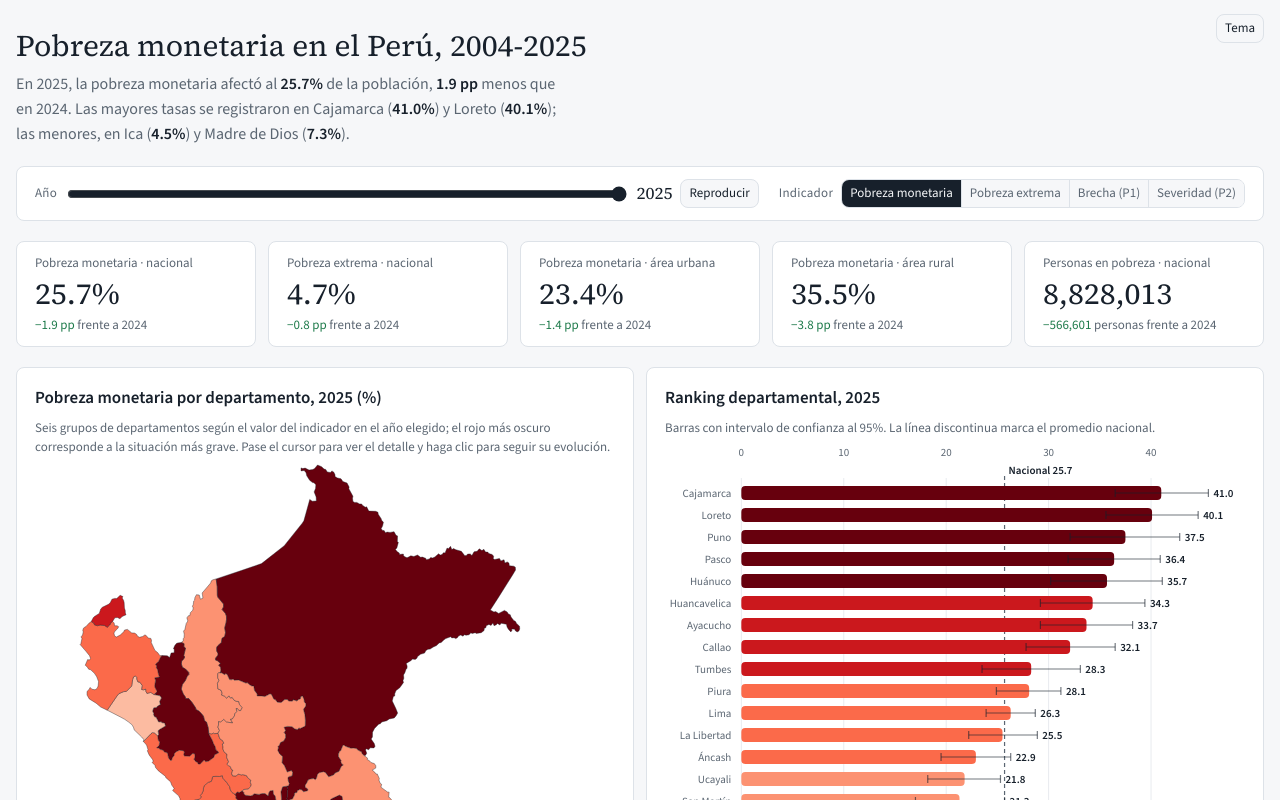
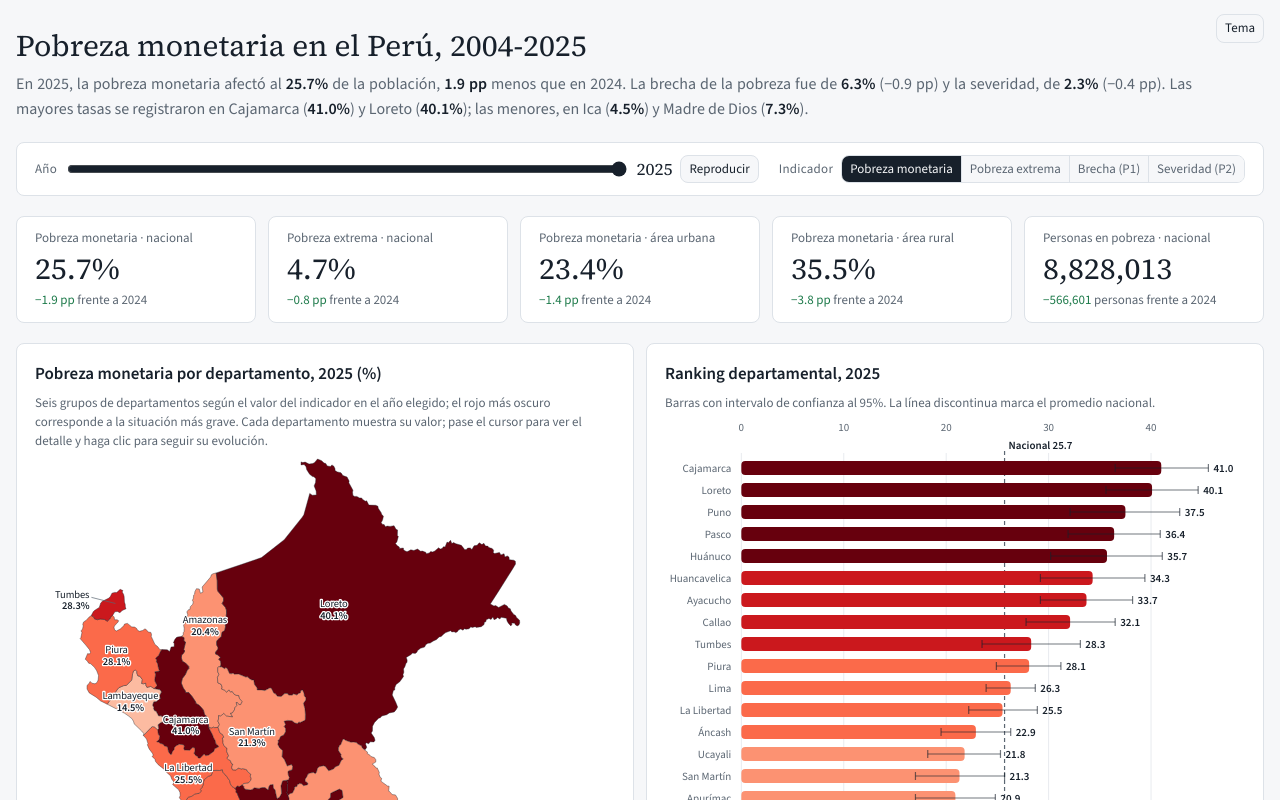
Before and after one commit to goodguysinsight/tablero_pobreza, a plain HTML site: page index.html in a window 1280 px wide. Shown: the top 800 px of the page. Drawn offline with nearby package versions, Linux system fonts and the light colour scheme.

Commit message:
Add files via upload

```diff
--- a/index.html
+++ b/index.html
@@ -50,7 +50,7 @@ body{background:var(--color-bg);color:var(--color-fg);font-family:var(--font-ant
 #dash-root .pm{max-width:84rem;margin-inline:auto;display:flex;flex-direction:column;gap:var(--cds-gap-lg);font-family:var(--font-anthropic-sans)}
 .pm b{font-weight:600;color:var(--color-fg)}
 .pm-head h1{margin:0;font-family:var(--font-anthropic-serif);font-weight:400;font-size:var(--cds-font-size-title);line-height:1.2;text-wrap:balance}
-.pm-take{margin:var(--cds-gap-sm) 0 0;max-width:68ch;color:var(--color-fg-muted);font-size:var(--cds-font-size-body);line-height:1.55;font-variant-numeric:tabular-nums}
+.pm-take{margin:var(--cds-gap-sm) 0 0;max-width:none;text-align:justify;hyphens:auto;-webkit-hyphens:auto;color:var(--color-fg-muted);font-size:var(--cds-font-size-body);line-height:1.55;font-variant-numeric:tabular-nums}
 .pm-ctrl{display:flex;flex-wrap:wrap;align-items:center;gap:var(--cds-gap-md) var(--cds-gap-lg);padding:var(--cds-pad-md) var(--cds-pad-lg);background:var(--color-panel);border:1px solid var(--color-border-line);border-radius:var(--cds-radius)}
 .pm-year{display:flex;align-items:center;gap:var(--cds-gap-sm);flex:1 1 18rem;min-width:0}
 .pm-year label,.pm-ind-l{font-size:var(--cds-font-size-caption);color:var(--color-fg-muted);letter-spacing:.02em}
@@ -81,6 +81,11 @@ body{background:var(--color-bg);color:var(--color-fg);font-family:var(--font-ant
 .pm-chart text{font-family:var(--font-anthropic-sans);fill:var(--color-fg-muted);font-size:11px;font-variant-numeric:tabular-nums}
 .pm-chart .pm-strong{fill:var(--color-fg);font-weight:600}
 .pm-dep{cursor:pointer;transition:opacity .15s}
+.pm-labs{pointer-events:none}
+.pm-chart text.pm-lab{fill:var(--color-fg);font-weight:500;paint-order:stroke;stroke:var(--color-panel);stroke-width:2.6px;stroke-linejoin:round;letter-spacing:-.01em}
+.pm-chart text.pm-lab .v{font-weight:700}
+.pm-chart text.pm-lab.dim{opacity:.45}
+.pm-lead{stroke:var(--color-fg-muted);stroke-width:.7}
 .pm-dep:focus{outline:none}
 .pm-dep:focus-visible{stroke-width:2.5}
 .pm-legend{display:flex;flex-wrap:wrap;gap:var(--cds-gap-xs) var(--cds-gap-sm);font-size:var(--cds-font-size-caption);color:var(--color-fg-muted);font-variant-numeric:tabular-nums}
@@ -174,7 +179,7 @@ td.pm-on,th.pm-on .pm-th{font-weight:600;color:var(--color-fg)}
   <div class="pm-grid">
     <section class="pm-card" id="mapa">
       <h2 id="pm-map-t">Mapa departamental</h2>
-      <p class="pm-note">Seis grupos de departamentos según el valor del indicador en el año elegido; el rojo más oscuro corresponde a la situación más grave. Pase el cursor para ver el detalle y haga clic para seguir su evolución.</p>
+      <p class="pm-note">Seis grupos de departamentos según el valor del indicador en el año elegido; el rojo más oscuro corresponde a la situación más grave. Cada departamento muestra su valor; pase el cursor para ver el detalle y haga clic para seguir su evolución.</p>
       <div class="pm-chart" id="pm-map" data-source="pobreza limites"></div>
       <div class="pm-legend" id="pm-legend" aria-label="Leyenda del mapa"></div>
     </section>
@@ -204,7 +209,7 @@ td.pm-on,th.pm-on .pm-th{font-weight:600;color:var(--color-fg)}
     </div>
   </section>
 
-  <p class="pm-foot" id="metodologia">Fuente: INEI, Encuesta Nacional de Hogares (ENAHO) 2004-2025, módulo 34 (Sumaria). Réplica propia con diseño muestral complejo (conglomerado y estrato) y ponderador factor07 × miembros del hogar. Pobreza monetaria: gasto per cápita inferior a la línea de pobreza; pobreza extrema: inferior al costo de la canasta básica de alimentos. Lima comprende Lima Metropolitana y Lima Provincias; Callao se presenta por separado. Brecha de la pobreza (P1) y severidad de la pobreza (P2): índices de Foster, Greer y Thorbecke; la brecha es el déficit promedio del gasto per cápita respecto de la línea de pobreza (cero para los no pobres) y la severidad, el promedio de ese déficit al cuadrado, que da más peso a los más pobres. Las cifras nacionales, por área y por dominio coinciden con las del INEI; el INEI no publica P1 ni P2 por departamento, por lo que estas son estimaciones propias. Calidad (criterio INEI): las estimaciones con CV mayor a 15% son referenciales. Personas en pobreza: tasa multiplicada por la población oficial estimada por el INEI al 30 de junio de cada año. Datos descargables: <a href="pobreza_monetaria_2004_2025.csv" download="pobreza_monetaria_2004_2025.csv">CSV</a>.</p>
+  <p class="pm-foot" id="metodologia">Fuente: INEI, Encuesta Nacional de Hogares (ENAHO) 2004-2025, módulo 34 (Sumaria). Réplica propia con diseño muestral complejo (conglomerado y estrato) y ponderador factor07 × miembros del hogar. Pobreza monetaria: gasto per cápita inferior a la línea de pobreza; pobreza extrema: inferior al costo de la canasta básica de alimentos. Lima comprende Lima Metropolitana y Lima Provincias; Callao se presenta por separado. Brecha de la pobreza (P1) y severidad de la pobreza (P2): índices de Foster, Greer y Thorbecke; la brecha es el déficit promedio del gasto per cápita respecto de la línea de pobreza (cero para los no pobres) y la severidad, el promedio de ese déficit al cuadrado, que da más peso a los más pobres. Las cifras nacionales, por área y por dominio coinciden con las del INEI; el INEI no publica P1 ni P2 por departamento, por lo que estas son estimaciones propias. Calidad (criterio INEI): las estimaciones con CV mayor a 15% son referenciales. Personas en pobreza: tasa multiplicada por la población oficial estimada por el INEI al 30 de junio de cada año.</p>
   <p class="pm-foot" id="creditos">Elaboración: <b>Good Guys Insight</b>.</p>
 </div>
 
@@ -410,7 +415,33 @@ dash.calc('personas_pobres', {
       if (x < x0) x0 = x; if (x > x1) x1 = x; if (y < y0) y0 = y; if (y > y1) y1 = y;
     }))));
     shapes.bounds = [x0, x1, y0, y1];
+    // punto de etiqueta: polo de inaccesibilidad aproximado del polígono mayor
+    const area = (ring) => Math.abs(d3.polygonArea(ring));
+    const segDist = (px, py, [ax, ay], [bx, by]) => {
+      const dx = bx - ax, dy = by - ay, l = dx * dx + dy * dy;
+      const t = l ? Math.max(0, Math.min(1, ((px - ax) * dx + (py - ay) * dy) / l)) : 0;
+      return Math.hypot(px - ax - t * dx, py - ay - t * dy);
+    };
+    shapes.forEach((s) => {
+      const poly = s.polys.reduce((a, p) => (area(p[0]) > area(a[0]) ? p : a));
+      const ring = poly[0];
+      let [bx0, bx1, by0, by1] = [Infinity, -Infinity, Infinity, -Infinity];
+      ring.forEach(([x, y]) => { bx0 = Math.min(bx0, x); bx1 = Math.max(bx1, x); by0 = Math.min(by0, y); by1 = Math.max(by1, y); });
+      let best = d3.polygonCentroid(ring), bestD = -1;
+      const n = 36;
+      for (let i = 1; i < n; i++) for (let j = 1; j < n; j++) {
+        const px = bx0 + (bx1 - bx0) * i / n, py = by0 + (by1 - by0) * j / n;
+        if (!d3.polygonContains(ring, [px, py])) continue;
+        let d = Infinity;
+        for (let q = 0; q < ring.length - 1; q++) { const e = segDist(px, py, ring[q], ring[q + 1]); if (e < d) d = e; }
+        // ligera preferencia por el centro vertical para etiquetas de dos líneas
+        if (d > bestD) { bestD = d; best = [px, py]; }
+      }
+      s.lab = best;
+    });
   };
+  // Ajustes manuales (en píxeles del mapa) para departamentos pequeños o costeros
+  const LAB_OFF = { CALLAO: [-34, 4], TUMBES: [-26, -4], LAMBAYEQUE: [-6, 0], MOQUEGUA: [0, 2], TACNA: [4, 2] };
   const pathOf = (s, k, ox, oy) => s.polys.map((p) => p.map((ring) => 'M' + ring.map(([x, y]) => ((x - ox) * k).toFixed(1) + ',' + ((y - oy) * k).toFixed(1)).join('L') + 'Z').join('')).join('');
 
   // ---------- mapa ----------
@@ -448,6 +479,23 @@ dash.calc('personas_pobres', {
     // seleccionado al frente
     const selP = [...g.querySelectorAll('path')].find((p) => p.getAttribute('stroke-width') === '2.2');
     if (selP) g.appendChild(selP);
+    // etiquetas: nombre del departamento y valor del indicador
+    const fs = Math.max(7.5, Math.min(10.5, W / 48));
+    const gl = svgEl('g', { class: 'pm-labs', 'aria-hidden': 'true' }, g);
+    shapes.forEach((s) => {
+      const r = byName.get(s.nombdep);
+      if (!r || r[ind] == null) return;
+      const ax = (s.lab[0] - x0) * k, ay = (s.lab[1] - y0) * k;
+      const [dx, dy] = LAB_OFF[s.nombdep] || [0, 0];
+      const lx = ax + dx, ly = ay + dy;
+      if (dx || dy) {
+        if (Math.hypot(dx, dy) > 12) svgEl('line', { x1: ax, y1: ay, x2: lx + (dx < 0 ? 2 : -2), y2: ly - fs * .2, class: 'pm-lead' }, gl);
+      }
+      const anchor = dx < -12 ? 'end' : 'middle';
+      const t = svgEl('text', { x: lx, y: ly - fs * .15, 'text-anchor': anchor, class: 'pm-lab' + (dep && dep !== r.ambito ? ' dim' : ''), style: 'font-size:' + fs + 'px' }, gl);
+      const t1 = svgEl('tspan', { x: lx, dy: 0 }, t); t1.textContent = r.ambito;
+      const t2 = svgEl('tspan', { x: lx, dy: fs * 1.1, class: 'v' }, t); t2.textContent = f1(r[ind]) + '%';
+    });
     // leyenda
     const lg = $('pm-legend');
     lg.replaceChildren();
@@ -735,6 +783,20 @@ dash.calc('personas_pobres', {
       add(', ', mk(f1(Math.abs(v)) + ' pp', 'pobreza', I.v, where(anio, 'Nacional')), v < 0 ? ` menos que en ${anio - 1}` : v > 0 ? ` más que en ${anio - 1}` : ` igual que en ${anio - 1}`);
     }
     add('. ');
+    // indicadores FGT complementarios (P0, P1 y P2)
+    const prv = rows.find((r) => r.anio === anio - 1 && r.ambito === 'Nacional');
+    const OTROS = {
+      pob_total: [['La brecha de la pobreza', 'brecha_total'], ['la severidad', 'sev_total']],
+      pob_ext: [['La brecha de la pobreza extrema', 'brecha_ext'], ['su severidad', 'sev_ext']],
+      brecha_total: [['La incidencia de la pobreza', 'pob_total'], ['la severidad', 'sev_total']],
+      sev_total: [['La incidencia de la pobreza', 'pob_total'], ['la brecha', 'brecha_total']]
+    }[ind];
+    const parte = ([txt, f], i) => {
+      if (nat[f] == null) return;
+      add(i ? ' y ' + txt + ', de ' : txt + ' fue de ', mk(f1(nat[f]) + '%', 'pobreza', f, where(anio, 'Nacional')));
+      if (prv && prv[f] != null) add(' (' + fpp(Math.round((nat[f] - prv[f]) * 10) / 10) + ' pp)');
+    };
+    if (OTROS && nat[OTROS[0][1]] != null) { OTROS.forEach(parte); add('. '); }
     if (deps.length >= 4) {
       const [h1, h2] = deps, l1 = deps[deps.length - 1], l2 = deps[deps.length - 2];
       add(I.fgt ? 'Los mayores valores se registraron en ' : 'Las mayores tasas se registraron en ', h1.ambito, ' (', mk(f1(h1[ind]) + '%', 'pobreza', ind, where(anio, h1.ambito)), ') y ', h2.ambito, ' (', mk(f1(h2[ind]) + '%', 'pobreza', ind, where(anio, h2.ambito)), I.fgt ? '); los menores, en ' : '); las menores, en ', l1.ambito, ' (', mk(f1(l1[ind]) + '%', 'pobreza', ind, where(anio, l1.ambito)), ') y ', l2.ambito, ' (', mk(f1(l2[ind]) + '%', 'pobreza', ind, where(anio, l2.ambito)), ').');
```
